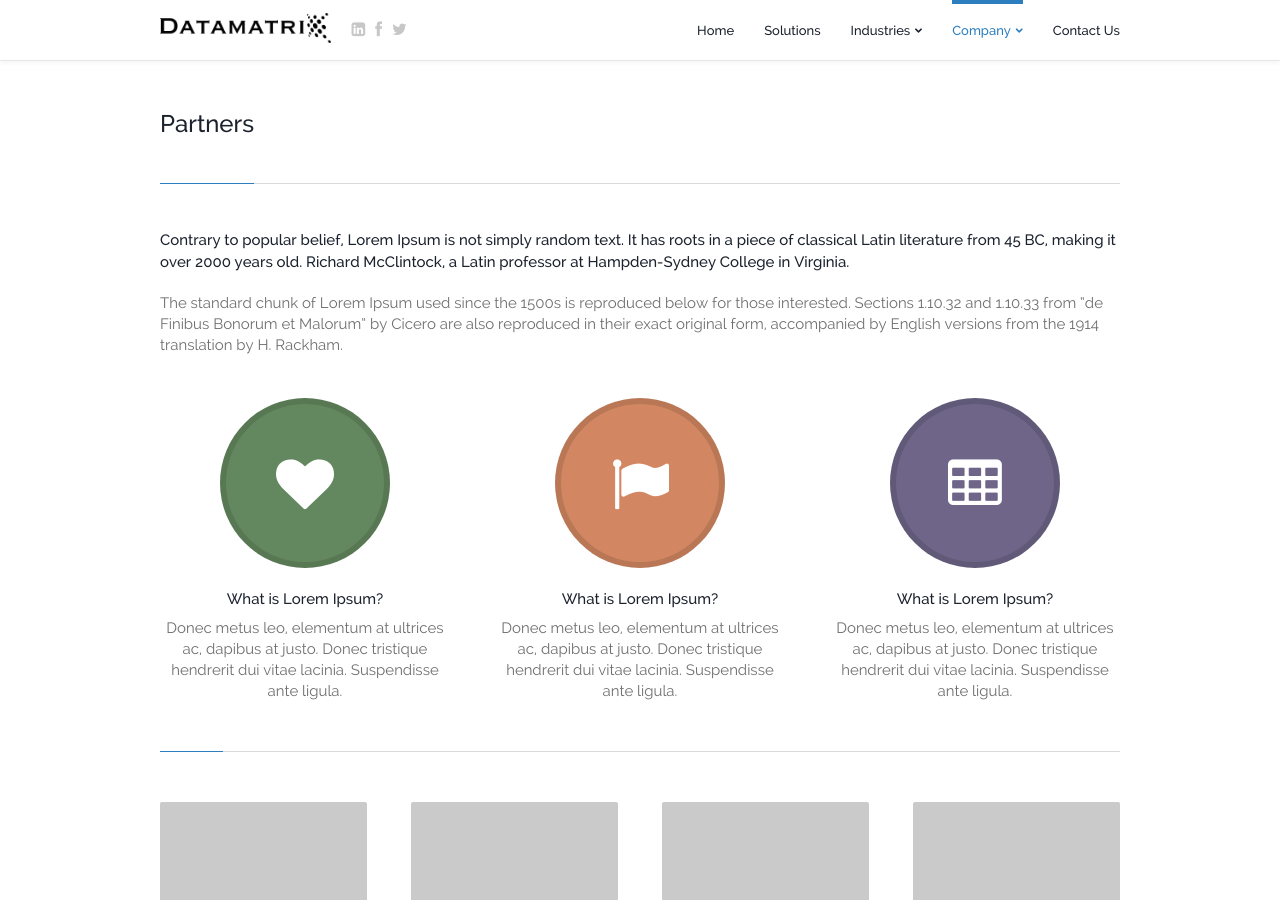
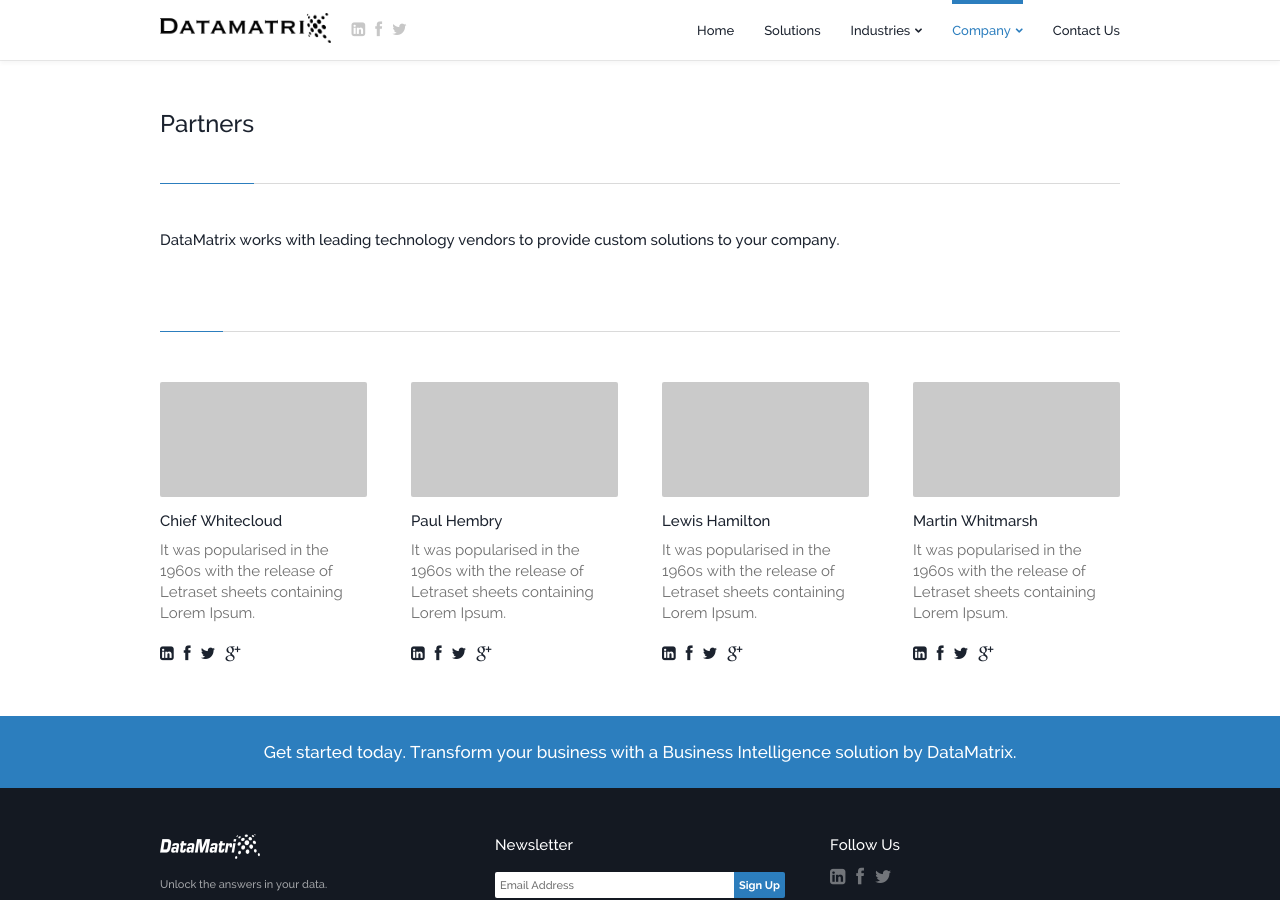
Before and after one commit to dtmtx/dtmtx.github.io, a Jekyll site: the page built from partners.html, in a window 1280 px wide and 900 px high. Built offline with Jekyll 4.4.1, drawn with Linux system fonts in a browser that asks for light colours; Markdown is read by kramdown in place of the engine named in the settings.

Commit message:
contents update

```diff
--- a/about.html
+++ b/about.html
@@ -24,7 +24,7 @@ active: current
 					<!-- Title -->
 
 					<!-- Text -->
-					<h2>DataMatrix NG is exclusively focused on providing solutions to unlock the value in your data and transform them into actionable insights.  Our expert professionals have been providing business intelligence solutions to medium and large enterprises for over a decade across several industries.</h2>
+					<h2>DataMatrix NG is exclusively focused on providing solutions to unlock the value in your data and transform them into actionable insights.  Our expert professionals have been providing data intelligence solutions to medium and large enterprises for over a decade across several industries.</h2>
 
 					<h2>We work with data of all sizes and connect to ANY enterprise data source residing inside the organization or in the cloud. Our Data Analytics platform uses technologies such as Hadoop, Hive, MapReduce and Storm as well as tools from select leading vendors to provide data visualizations-dashboards and reports, self-service data discovery and collaboration features enabling quick and seamless decision making.</h2>
 
--- a/partners.html
+++ b/partners.html
@@ -24,9 +24,9 @@ menugroup: company
 					<!-- Intro -->
 					<!-- ~~~~~~~~~~~~~~~~~~~~~~~~~~~~~~~ -->
 					<!-- Title -->
-					<h3>Contrary to popular belief, Lorem Ipsum is not simply random text. It has roots in a piece of classical Latin literature from 45 BC, making it over 2000 years old. Richard McClintock, a Latin professor at Hampden-Sydney College in Virginia.</h3>
+					<h3>DataMatrix works with leading technology vendors to provide custom solutions to your company.</h3>
 					<!-- Text -->
-					<p>The standard chunk of Lorem Ipsum used since the 1500s is reproduced below for those interested. Sections 1.10.32 and 1.10.33 from “de Finibus Bonorum et Malorum” by Cicero are also reproduced in their exact original form, accompanied by English versions from the 1914 translation by H. Rackham.</p>
+					<!--p>The standard chunk of Lorem Ipsum used since the 1500s is reproduced below for those interested. Sections 1.10.32 and 1.10.33 from “de Finibus Bonorum et Malorum” by Cicero are also reproduced in their exact original form, accompanied by English versions from the 1914 translation by H. Rackham.</p-->
 					<!-- ~~~~~~~~~~~~~~~~~~~~~~~~~~~~~~~ -->
 					<!-- END Intro -->
 					<!-- ~~~~~~~~~~~~~~~~~~~~~~~~~~~~~~~ -->
@@ -42,72 +42,7 @@ menugroup: company
 					<!-- ~~~~~~~~~~~~~~~~~~~~~~~~~~~~~~~ -->
 					<!-- Three Columns + Big Icons -->
 					<!-- ~~~~~~~~~~~~~~~~~~~~~~~~~~~~~~~ -->
-					<div class="column-container">
 
-						<!-- ~~~~~~~~~~~~~~~~~~~~~~~~~~~~~~~ -->
-						<!-- One Third -->
-						<!-- ~~~~~~~~~~~~~~~~~~~~~~~~~~~~~~~ -->
-						<div class="column-one-third center">
-							<div class="icon-container big-icon">
-								<!-- Icon Backing -->
-								<div class="icon-backing" style="background-color: #63885F;">
-									<!-- Icon -->
-									<i class="fa fa-heart"></i>
-								</div>
-							</div>
-							<!-- Title -->
-							<h3>What is Lorem Ipsum?</h3>
-							<!-- Text -->
-							<p>Donec metus leo, elementum at ultrices ac, dapibus at justo. Donec tristique hendrerit dui vitae lacinia. Suspendisse ante ligula.</p>
-						</div>
-						<!-- ~~~~~~~~~~~~~~~~~~~~~~~~~~~~~~~ -->
-						<!-- END One Third -->
-						<!-- ~~~~~~~~~~~~~~~~~~~~~~~~~~~~~~~ -->
-
-						<!-- ~~~~~~~~~~~~~~~~~~~~~~~~~~~~~~~ -->
-						<!-- One Third -->
-						<!-- ~~~~~~~~~~~~~~~~~~~~~~~~~~~~~~~ -->
-						<div class="column-one-third center">
-							<div class="icon-container big-icon">
-								<!-- Icon Backing -->
-								<div class="icon-backing" style="background-color: #d28762;">
-									<!-- Icon -->
-									<i class="fa fa-flag"></i>
-								</div>
-							</div>
-							<!-- Title -->
-							<h3>What is Lorem Ipsum?</h3>
-							<!-- Text -->
-							<p>Donec metus leo, elementum at ultrices ac, dapibus at justo. Donec tristique hendrerit dui vitae lacinia. Suspendisse ante ligula.</p>
-						</div>
-						<!-- ~~~~~~~~~~~~~~~~~~~~~~~~~~~~~~~ -->
-						<!-- END One Third -->
-						<!-- ~~~~~~~~~~~~~~~~~~~~~~~~~~~~~~~ -->
-
-						<!-- ~~~~~~~~~~~~~~~~~~~~~~~~~~~~~~~ -->
-						<!-- One Third -->
-						<!-- ~~~~~~~~~~~~~~~~~~~~~~~~~~~~~~~ -->
-						<div class="column-one-third center">
-							<div class="icon-container big-icon">
-								<!-- Icon Backing -->
-								<div class="icon-backing" style="background-color: #6E6588;">
-									<!-- Icon -->
-									<i class="fa fa-table"></i>
-								</div>
-							</div>
-							<!-- Title -->
-							<h3>What is Lorem Ipsum?</h3>
-							<!-- Text -->
-							<p>Donec metus leo, elementum at ultrices ac, dapibus at justo. Donec tristique hendrerit dui vitae lacinia. Suspendisse ante ligula.</p>
-						</div>
-						<!-- ~~~~~~~~~~~~~~~~~~~~~~~~~~~~~~~ -->
-						<!-- END One Third -->
-						<!-- ~~~~~~~~~~~~~~~~~~~~~~~~~~~~~~~ -->
-
-					</div>
-					<!-- ~~~~~~~~~~~~~~~~~~~~~~~~~~~~~~~ -->
-					<!-- END Three Columns + Big Icons -->
-					<!-- ~~~~~~~~~~~~~~~~~~~~~~~~~~~~~~~ -->
 
 					<!-- ~~~~~~~~~~~~~~~~~~~~~~~~~~~~~~~~~~~~~~~~~~~~~~~~~~~~~~~~~~~~~~~~~~~~~ -->
 					<!-- Divider -->
--- a/solutions.html
+++ b/solutions.html
@@ -40,7 +40,7 @@ active: current
 
 					<h2>Why Choose Us</h2>
 					<ul class="arrow-list">
-								<li>No one understands your business like you.  We are data fanatics. Your business data + technology is our expertise</li>
+								<li>No one understands your business like you. Your business data + technology is our expertise</li>
 								<li>We don't only understand databases, servers, and other technical jargon. We understand data and most importantly, we understand the powerful impact it can have in an organization.</li>
 								<li>We firmly believe that data is meant to be accessed and consumed by everyone - not only technologists.</li>
 								<li>Additionally, we partner with industry leading vendors to provide tailor made solutions for you.</li>
```
